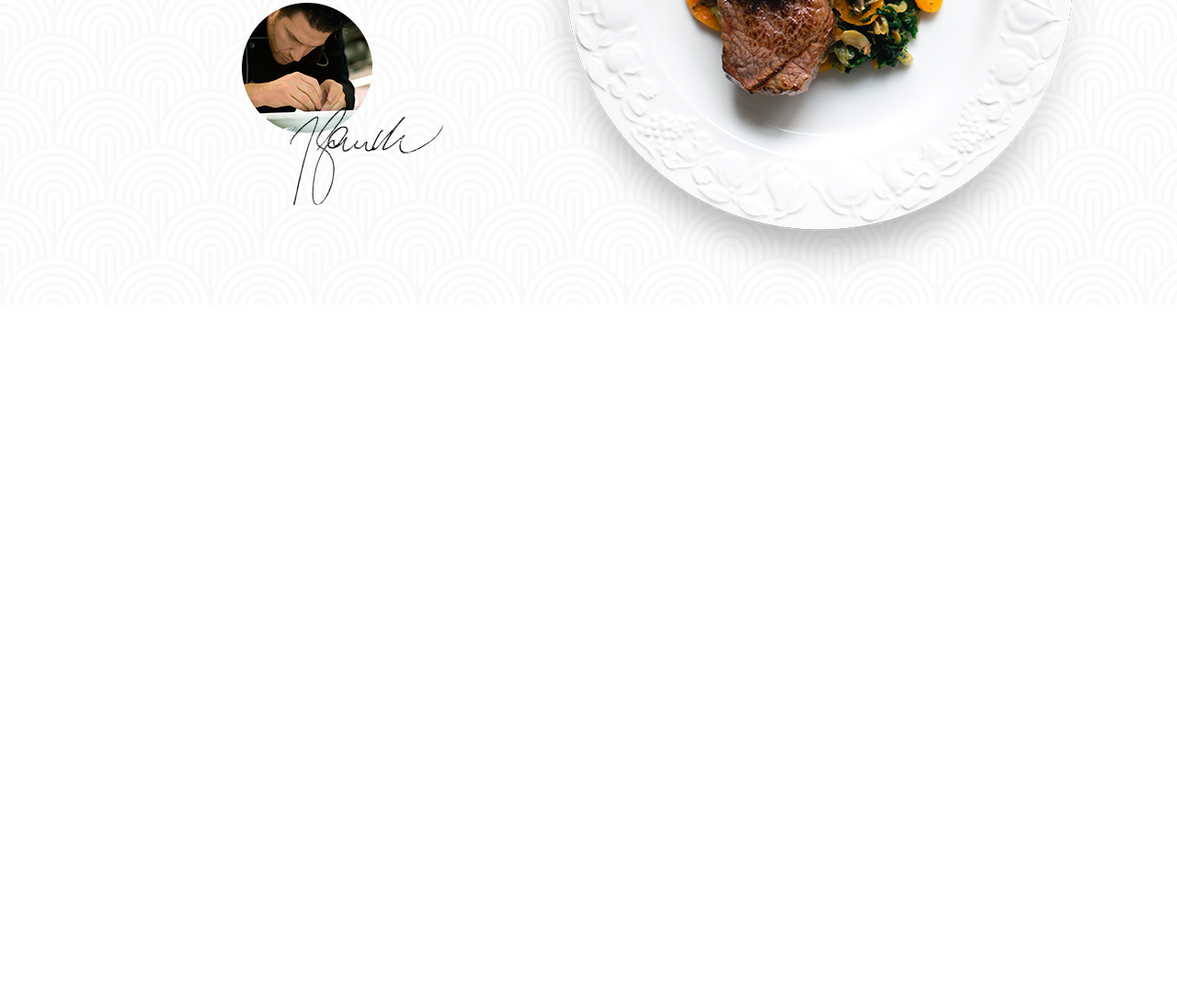
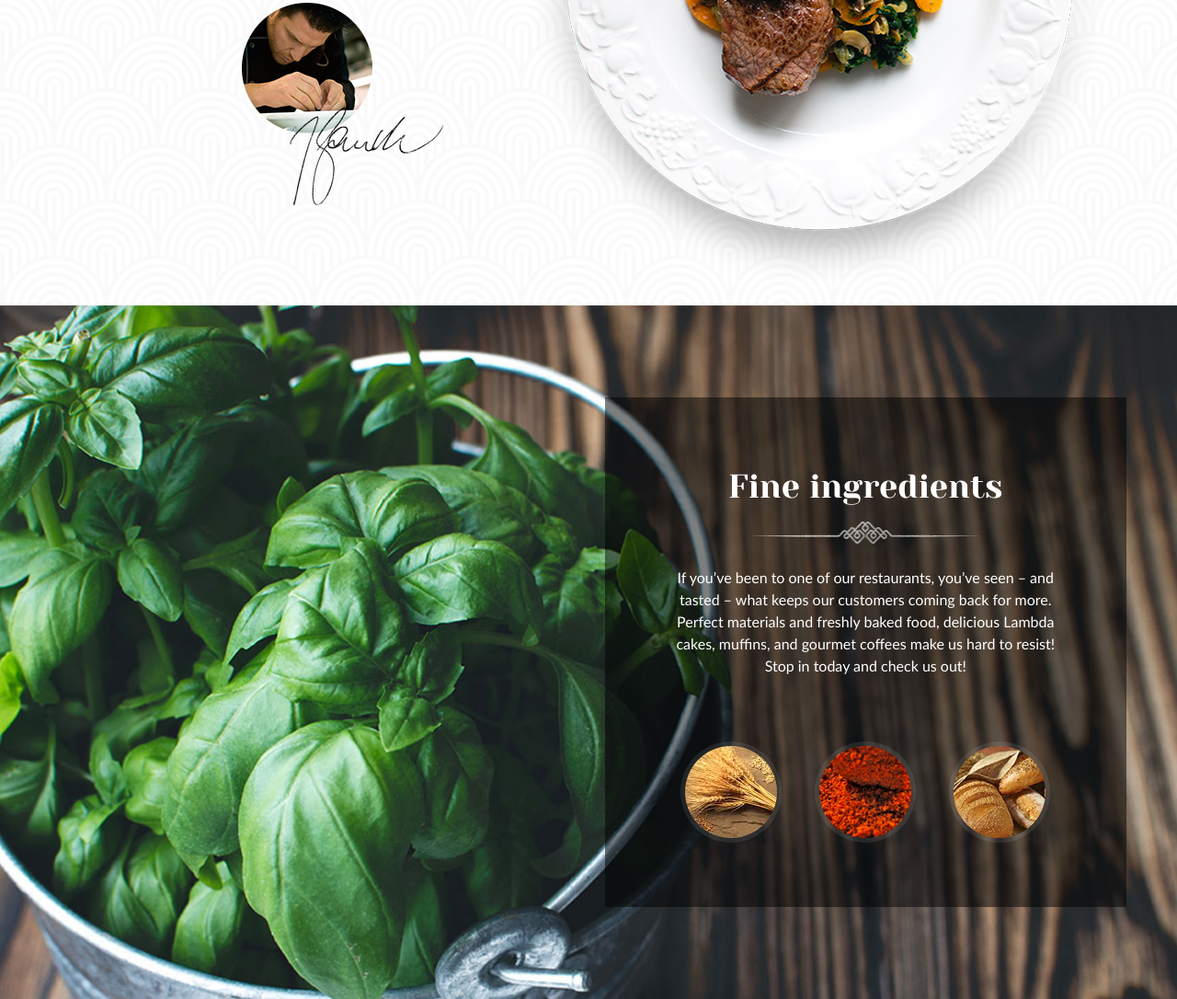
Before and after one commit to katefaith/restaurant, a website: page index.html in a window 1280 px wide. Shown: the part 1127-2213 px from the top of the page at 92% size. Before the commit the page ends 1459 px from the top, so only its background shows below. Drawn offline with Linux system fonts and the light colour scheme; a web font is replaced by a local one.

Commit message:
add ingredients

```diff
--- a/index.html
+++ b/index.html
@@ -17,7 +17,7 @@
           <nav class="page-header__menu  nav-menu">
             <a class="nav-menu__link" href="#">Home</a>
             <a class="nav-menu__link" href="#about">About</a>
-            <a class="nav-menu__link" href="">Ingrigients</a>
+            <a class="nav-menu__link" href="#ingrigients">Ingrigients</a>
             <a class="nav-menu__link" href="">Menu</a>
             <a class="nav-menu__link" href="">Reviews</a>
             <a class="nav-menu__link" href="">Reservations</a>
@@ -53,10 +53,10 @@
     </header>
 
     <main class="page-main">
-      <section class="page-main__about  about">
+      <section class="page-main__about  about"  id="about">
         <div class="about__wrapper">
           <div class="about__info">
-            <h2 class="about__title" id="about">Just the right food</h2>
+            <h2 class="about__title">Just the right food</h2>
             <p class="about__text">
               If you’ve been to one of our restaurants, you’ve seen – and tasted
               – what keeps our customers coming back for more. Perfect materials
@@ -64,9 +64,23 @@
               gourmet coffees make us hard to resist! Stop in today and check us
               out!
             </p>
-            <img class="about__cook" src="img/cook.png" alt="cook" />
+            <img class="about__cook" src="img/cook.png" alt="cook"  width="219" height="221" />
           </div>
-          <img class="about__image" src="img/dish.png" alt="dish" width="621" height="625"/>
+          <img class="about__image" src="img/dish.png" alt="dish"  width="621" height="625" />
+        </div>
+      </section>
+
+      <section class="page-main__ingrigients  ingrigients" id="ingrigients">
+        <div class="ingrigients__wrapper">
+          <div class="ingrigients__info">
+            <h2 class="ingrigients__title">Fine ingredients</h2>
+            <p class="ingrigients__text">If you’ve been to one of our restaurants, you’ve seen – and tasted – what keeps our customers coming back for more. Perfect materials and freshly baked food, delicious Lambda cakes,  muffins, and gourmet coffees make us hard to resist! Stop in today and check us out!</p>
+            <div class="ingrigients__icons">
+              <img src="img/icon-ingredients-1.png" alt="ingredients"  width="110" height="110" />
+              <img src="img/icon-ingredients-2.png" alt="ingredients"  width="110" height="110" />
+              <img src="img/icon-ingredients-3.png" alt="ingredients"  width="110" height="110" />
+            </div>
+          </div>
         </div>
       </section>
     </main>
--- /dev/null
+++ b/sass/blocks/ingrigients.scss
@@ -0,0 +1,98 @@
+.ingrigients {
+    display: flex;
+    background-image: url(../img/ingrigients-bg.jpg);
+    background-repeat: no-repeat;
+    background-position: center;
+    background-size: cover;
+
+    color: #ffffff;
+}
+
+.ingrigients__wrapper {
+    @include wrapper;
+    display: flex;
+    justify-content: flex-end;
+}
+
+.ingrigients__info {
+    flex-direction: column;
+    display: flex;
+    //justify-content: center;
+    width: 35%;
+    margin-top: 100px;
+    margin-bottom: 100px;
+    margin-right: 40px;
+    //margin-left: auto;
+    padding: 70px 65px;
+    text-align: center;
+    line-height: 1.5;
+    background-color: rgba(0, 0, 0, 0.5);
+
+    @media (max-width: $bp-xl) {
+        width: auto;
+        margin-right: 0;
+    }
+
+    @media (max-width: $bp-m) {
+        padding-left: 30px;
+        padding-right: 30px;
+    }
+
+    @media (max-width: $bp-s) {
+        margin-top: 40px;
+        margin-bottom: 40px;
+        padding-top: 40px;
+        padding-bottom: 40px;
+    }
+}
+
+.ingrigients__title {
+    position: relative;
+    font-size: 36px;
+    font-weight: normal;
+    margin: 0;
+    margin-bottom: 60px;
+
+    &::before {
+        content: '';
+        position: absolute;
+        width: 247px;
+        height: 24px;
+        background: url('/img/divider-white.png');
+        left: 50%;
+        transform: translateX(-50%);
+        bottom: -35px;
+    }
+}
+
+.ingrigients__text {
+    margin: 0;
+    margin-bottom: 70px;
+
+    @media (max-width: $bp-s) {
+        margin-bottom: 30px;
+    }
+}
+
+.ingrigients__icons {
+    display: flex;
+    justify-content: space-around;
+
+    img {
+        margin-left: 15px;
+        margin-right: 15px;
+        height: auto;
+        max-width: 30%;
+
+        @media (max-width: $bp-m) {
+            margin-left: 5px;
+            margin-right: 5px;
+        }
+    }
+
+    @media (max-width: $bp-xl) {
+        justify-content: center;
+    }
+
+
+}
--- a/sass/style.scss
+++ b/sass/style.scss
@@ -8,6 +8,7 @@
 @import "blocks/socials.scss";
 @import "blocks/btn.scss";
 @import "blocks/about.scss";
+@import "blocks/ingrigients.scss";
 
 body {
     font-family: 'Lato', Arial, Helvetica, sans-serif;
```
Also changed, not shown: css/style.css, img/divider-white.png (added), img/ingrigients-bg.jpg (renamed from img/bg-2.jpg).
